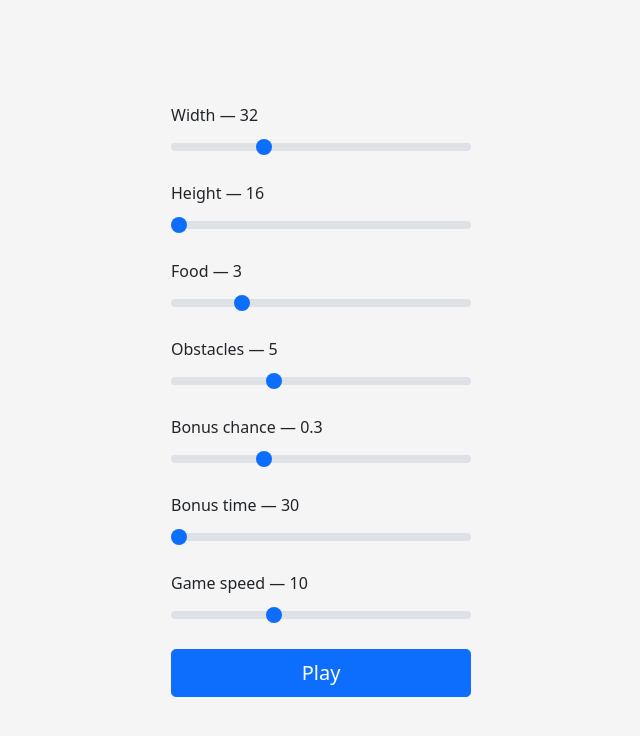
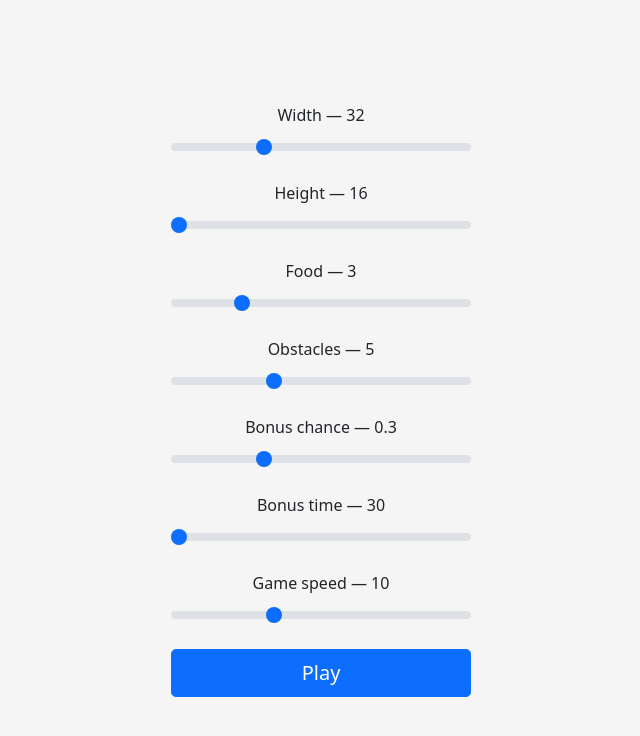
Before and after one commit to dmitrofanov/snakejs, a website: page snake/public/landing.html in a window 1280 px wide. Shown: the whole page, without its empty margins (319-959 px from the left). Drawn offline with Linux system fonts and the light colour scheme.

Commit message:
Center the labels on the landing page

```diff
--- a/snake/public/landing.html
+++ b/snake/public/landing.html
@@ -13,31 +13,31 @@
 <body>
 	<main class="form-room">
 		<form action="/" method="post">
-			<div class="mb-3">
+			<div class="mb-3 text-center">
 			  <label for="width" class="form-label">Width — <span id="widthValue">32</span></label>
 			  <input type="range" class="form-range" min="20" max="60" step="1" value="32" name="width" id="width">
 			</div>
-			<div class="mb-3">
+			<div class="mb-3 text-center">
 			  <label for="height" class="form-label">Height — <span id="heightValue">16</span></label>
 			  <input type="range" class="form-range" min="16" max="60" step="1" value="16" name="height" id="height">
 			</div>
-			<div class="mb-3">
+			<div class="mb-3 text-center">
 			  <label for="height" class="form-label">Food — <span id="numFoodValue">3</span></label>
 			  <input type="range" class="form-range" min="1" max="10" step="1" value="3" name="numFood" id="numFood">
 			</div>
-			<div class="mb-3">
+			<div class="mb-3 text-center">
 			  <label for="height" class="form-label">Obstacles — <span id="numObstaclesValue">5</span></label>
 			  <input type="range" class="form-range" min="0" max="15" step="1" value="5" name="numObstacles" id="numObstacles">
 			</div>
-			<div class="mb-3">
+			<div class="mb-3 text-center">
 			  <label for="height" class="form-label">Bonus chance — <span id="bonusChanceValue">0.3</span></label>
 			  <input type="range" class="form-range" min="0" max="1" step="0.1" value="0.3" name="bonusChance" id="bonusChance">
 			</div>
-			<div class="mb-3">
+			<div class="mb-3 text-center">
 			  <label for="height" class="form-label">Bonus time — <span id="bonusTimeValue">30</span></label>
 			  <input type="range" class="form-range" min="30" max="60" step="1" value="30" name="bonusTime" id="bonusTime">
 			</div>
-			<div class="mb-3">
+			<div class="mb-3 text-center">
 			  <label for="height" class="form-label">Game speed — <span id="fpsValue">10</span></label>
 			  <input type="range" class="form-range" min="5" max="20" step="1" value="10" name="fps" id="fps">
 			</div>
```
